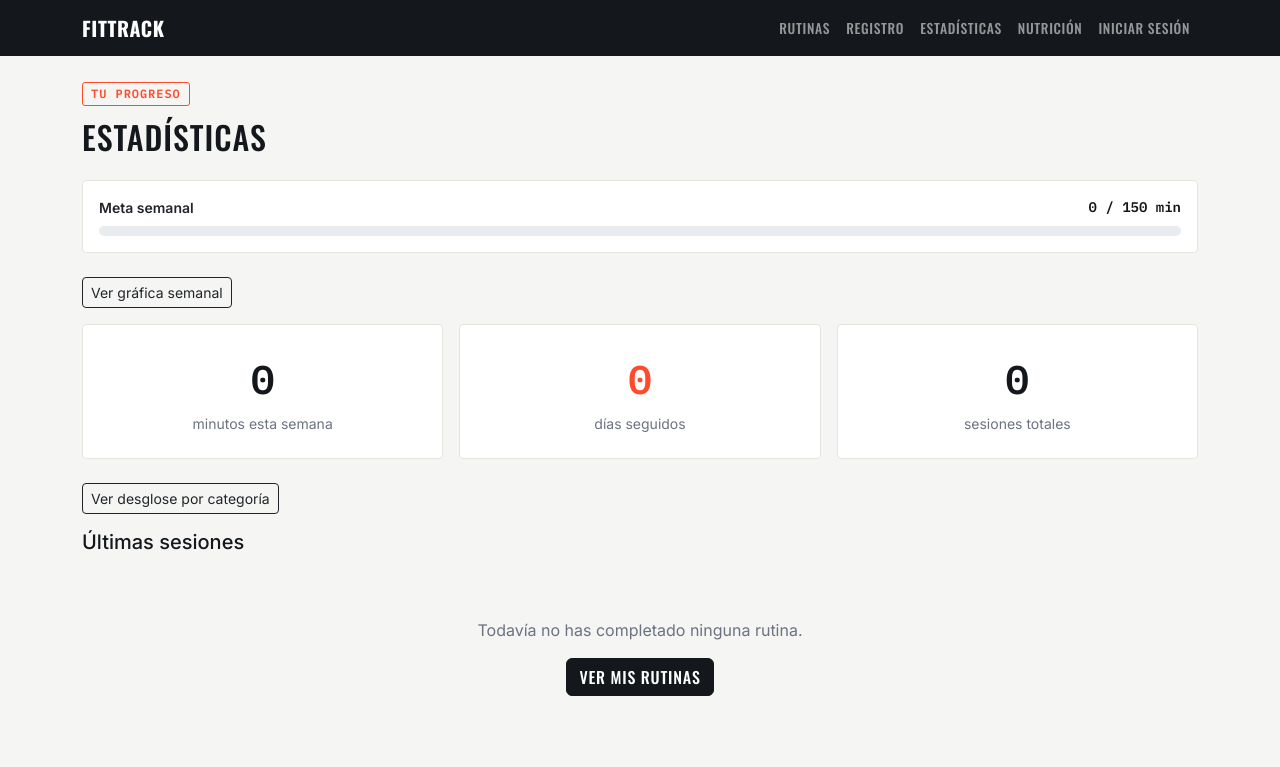
After one commit to 280303Sabis/fittrack, a Flask app: page /estadisticas/ in a window 1280 px wide. The commit adds this page. Shown: the top 767 px of the page. Run offline with Flask 3, Linux system fonts and the light colour scheme; the visitor is signed in with stand-in values (Sample User, id 1); data that the repository does not hold is empty.

Commit message:
Estadísticas: gráfica semanal, desglose por categoría y meta semanal

```diff
--- a/app.py
+++ b/app.py
@@ -30,6 +30,9 @@ def create_app():
     from routes.rutinas import rutinas_bp
     app.register_blueprint(rutinas_bp)
 
+    from routes.estadisticas import estadisticas_bp
+    app.register_blueprint(estadisticas_bp)
+
     # Flask-Login usa esto para saber quién es el usuario logueado en
     # cada request, a partir del id que guarda en la sesión.
     @login_manager.user_loader
--- a/models/usuario.py
+++ b/models/usuario.py
@@ -23,6 +23,9 @@ class Usuario(db.Model, UserMixin):
     # Objetivo: define qué rutinas y consejos de nutrición se le muestran
     objetivo = db.Column(db.String(30), nullable=True)  # bajar_peso, ganar_masa, mantenimiento, resistencia
 
+    # Meta personal de minutos de actividad por semana (para la barra de progreso)
+    meta_minutos_semana = db.Column(db.Integer, nullable=True, default=150)
+
     fecha_registro = db.Column(db.DateTime, default=datetime.utcnow)
 
     def set_password(self, password):
--- /dev/null
+++ b/routes/estadisticas.py
@@ -0,0 +1,84 @@
+from collections import Counter
+from datetime import date, timedelta
+
+from flask import Blueprint, render_template
+from flask_login import login_required, current_user
+
+from models import RegistroActividad
+
+estadisticas_bp = Blueprint("estadisticas", __name__, url_prefix="/estadisticas")
+
+NOMBRES_CATEGORIA = {"pesas": "Pesas / Gimnasio", "crossfit": "Crossfit", "cardio": "Cardio"}
+
+
+@estadisticas_bp.route("/")
+@login_required
+def resumen():
+    registros = (
+        RegistroActividad.query.filter_by(usuario_id=current_user.id)
+        .order_by(RegistroActividad.fecha.desc())
+        .all()
+    )
+
+    hoy = date.today()
+    inicio_semana = hoy - timedelta(days=hoy.weekday())
+
+    minutos_semana = sum(
+        r.duracion_minutos for r in registros if r.fecha >= inicio_semana
+    )
+
+    fechas_con_actividad = {r.fecha for r in registros}
+    racha_dias = 0
+    dia = hoy
+    while dia in fechas_con_actividad:
+        racha_dias += 1
+        dia -= timedelta(days=1)
+
+    total_sesiones = len(registros)
+    ultimos_registros = registros[:5]
+
+    dias_semana_es = ["Lun", "Mar", "Mié", "Jue", "Vie", "Sáb", "Dom"]
+    labels_grafica = []
+    datos_grafica = []
+    for i in range(6, -1, -1):
+        fecha_dia = hoy - timedelta(days=i)
+        minutos_dia = sum(r.duracion_minutos for r in registros if r.fecha == fecha_dia)
+        labels_grafica.append(dias_semana_es[fecha_dia.weekday()])
+        datos_grafica.append(minutos_dia)
+
+    # --- Desglose por categoría ---
+    # Cada sesión se asigna a la categoría dominante de su rutina
+    # (la que más ejercicios tiene), y le sumamos su duración completa.
+    minutos_por_categoria = {"pesas": 0, "crossfit": 0, "cardio": 0}
+    for r in registros:
+        categorias_rutina = [linea.actividad.categoria for linea in r.rutina.actividades]
+        if categorias_rutina:
+            categoria_dominante = Counter(categorias_rutina).most_common(1)[0][0]
+            minutos_por_categoria[categoria_dominante] += r.duracion_minutos
+
+    total_minutos_categorias = sum(minutos_por_categoria.values())
+    desglose_categorias = []
+    for cat, minutos in minutos_por_categoria.items():
+        porcentaje = round((minutos / total_minutos_categorias) * 100) if total_minutos_categorias else 0
+        desglose_categorias.append({
+            "nombre": NOMBRES_CATEGORIA[cat],
+            "minutos": minutos,
+            "porcentaje": porcentaje,
+        })
+
+    # --- Meta semanal ---
+    meta_semanal = current_user.meta_minutos_semana or 150
+    progreso_meta = min(100, round((minutos_semana / meta_semanal) * 100)) if meta_semanal else 0
+
+    return render_template(
+        "estadisticas/resumen.html",
+        minutos_semana=minutos_semana,
+        racha_dias=racha_dias,
+        total_sesiones=total_sesiones,
+        ultimos_registros=ultimos_registros,
+        labels_grafica=labels_grafica,
+        datos_grafica=datos_grafica,
+        desglose_categorias=desglose_categorias,
+        meta_semanal=meta_semanal,
+        progreso_meta=progreso_meta,
+    )
--- a/templates/base.html
+++ b/templates/base.html
@@ -18,7 +18,7 @@
                 <ul class="navbar-nav ms-auto">
                     <li class="nav-item"><a class="nav-link" href="{{ url_for('rutinas.lista') }}">Rutinas</a></li>
                     <li class="nav-item"><a class="nav-link" href="{{ url_for('auth.registro') }}">Registro</a></li>
-                    <li class="nav-item"><a class="nav-link" href="#">Estadísticas</a></li>
+                    <li class="nav-item"><a class="nav-link" href="{{ url_for('estadisticas.resumen') }}">Estadísticas</a></li>
                     <li class="nav-item"><a class="nav-link" href="#">Nutrición</a></li>
                     <li class="nav-item"><a class="nav-link" href="{{ url_for('auth.login') }}">Iniciar sesión</a></li>
                 </ul>
--- /dev/null
+++ b/templates/estadisticas/resumen.html
@@ -0,0 +1,140 @@
+{% extends "base.html" %}
+{% block title %}Estadísticas — FitTrack{% endblock %}
+{% block content %}
+
+<span class="tag-label">Tu progreso</span>
+<h2 class="mb-4">Estadísticas</h2>
+
+<div class="card mb-4">
+    <div class="card-body">
+        <div class="d-flex justify-content-between mb-2">
+            <span class="small fw-bold">Meta semanal</span>
+            <span class="small stat-number">{{ minutos_semana }} / {{ meta_semanal }} min</span>
+        </div>
+        <div class="progress" style="height: 10px;">
+            <div class="progress-bar" style="width: {{ progreso_meta }}%; background-color: var(--color-secondary);"></div>
+        </div>
+        {% if progreso_meta >= 100 %}
+            <p class="small mt-2 mb-0" style="color: var(--color-secondary);">🎉 ¡Meta semanal cumplida!</p>
+        {% endif %}
+    </div>
+</div>
+
+<button class="btn btn-sm btn-outline-dark mb-3" type="button" data-bs-toggle="collapse" data-bs-target="#graficaContainer">
+    Ver gráfica semanal
+</button>
+
+<div class="collapse mb-3" id="graficaContainer">
+    <div class="card">
+        <div class="card-body" style="height: 220px;">
+            <canvas id="graficaSemana"></canvas>
+        </div>
+    </div>
+</div>
+
+<div class="row g-3 mb-4">
+    <div class="col-md-4">
+        <div class="card h-100">
+            <div class="card-body text-center py-4">
+                <p class="stat-number mb-1" style="font-size: 2.5rem;">{{ minutos_semana }}</p>
+                <p class="small mb-0" style="color: var(--color-muted);">minutos esta semana</p>
+            </div>
+        </div>
+    </div>
+    <div class="col-md-4">
+        <div class="card h-100">
+            <div class="card-body text-center py-4">
+                <p class="stat-number mb-1" style="font-size: 2.5rem; color: var(--color-accent);">{{ racha_dias }}</p>
+                <p class="small mb-0" style="color: var(--color-muted);">
+                    día{{ 's' if racha_dias != 1 else '' }} seguido{{ 's' if racha_dias != 1 else '' }}
+                </p>
+            </div>
+        </div>
+    </div>
+    <div class="col-md-4">
+        <div class="card h-100">
+            <div class="card-body text-center py-4">
+                <p class="stat-number mb-1" style="font-size: 2.5rem;">{{ total_sesiones }}</p>
+                <p class="small mb-0" style="color: var(--color-muted);">sesiones totales</p>
+            </div>
+        </div>
+    </div>
+</div>
+
+<button class="btn btn-sm btn-outline-dark mb-3" type="button" data-bs-toggle="collapse" data-bs-target="#categoriaContainer">
+    Ver desglose por categoría
+</button>
+
+<div class="collapse mb-4" id="categoriaContainer">
+<div class="card">
+    <div class="card-body">
+        {% for c in desglose_categorias %}
+        <div class="mb-3">
+            <div class="d-flex justify-content-between mb-1">
+                <span class="small">{{ c.nombre }}</span>
+                <span class="small stat-number">{{ c.minutos }} min ({{ c.porcentaje }}%)</span>
+            </div>
+            <div class="progress" style="height: 8px;">
+                <div class="progress-bar" style="width: {{ c.porcentaje }}%; background-color: var(--color-accent);"></div>
+            </div>
+        </div>
+        {% endfor %}
+    </div>
+</div>
+</div>
+
+<h5 class="mb-3">Últimas sesiones</h5>
+
+{% if ultimos_registros %}
+<div class="card">
+    <div class="card-body p-0">
+        <table class="table mb-0">
+            <thead>
+                <tr>
+                    <th class="ps-4">Rutina</th>
+                    <th>Fecha</th>
+                    <th class="pe-4 text-end">Duración</th>
+                </tr>
+            </thead>
+            <tbody>
+                {% for r in ultimos_registros %}
+                <tr>
+                    <td class="ps-4">{{ r.rutina.nombre }}</td>
+                    <td>{{ r.fecha.strftime('%d/%m/%Y') }}</td>
+                    <td class="pe-4 text-end stat-number">{{ r.duracion_minutos }} min</td>
+                </tr>
+                {% endfor %}
+            </tbody>
+        </table>
+    </div>
+</div>
+{% else %}
+<div class="text-center py-5">
+    <p style="color: var(--color-muted);">Todavía no has completado ninguna rutina.</p>
+    <a href="{{ url_for('rutinas.lista') }}" class="btn btn-dark">Ver mis rutinas</a>
+</div>
+{% endif %}
+
+<script src="https://cdn.jsdelivr.net/npm/chart.js@4.4.0/dist/chart.umd.min.js"></script>
+<script>
+    const ctx = document.getElementById('graficaSemana').getContext('2d');
+    new Chart(ctx, {
+        type: 'bar',
+        data: {
+            labels: {{ labels_grafica|tojson }},
+            datasets: [{
+                label: 'Minutos',
+                data: {{ datos_grafica|tojson }},
+                backgroundColor: '#FF4B2B',
+                borderRadius: 4,
+            }]
+        },
+        options: {
+            maintainAspectRatio: false,
+            plugins: { legend: { display: false } },
+            scales: { y: { beginAtZero: true, ticks: { precision: 0 } } }
+        }
+    });
+</script>
+
+{% endblock %}
```
